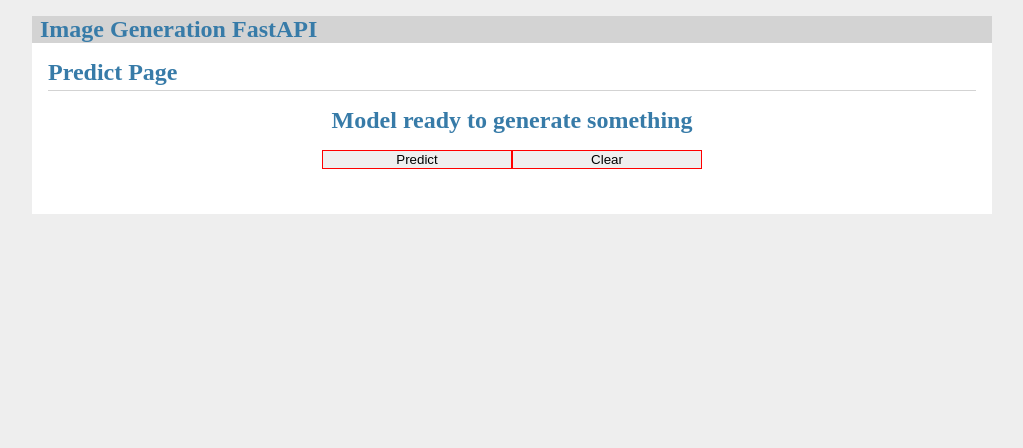
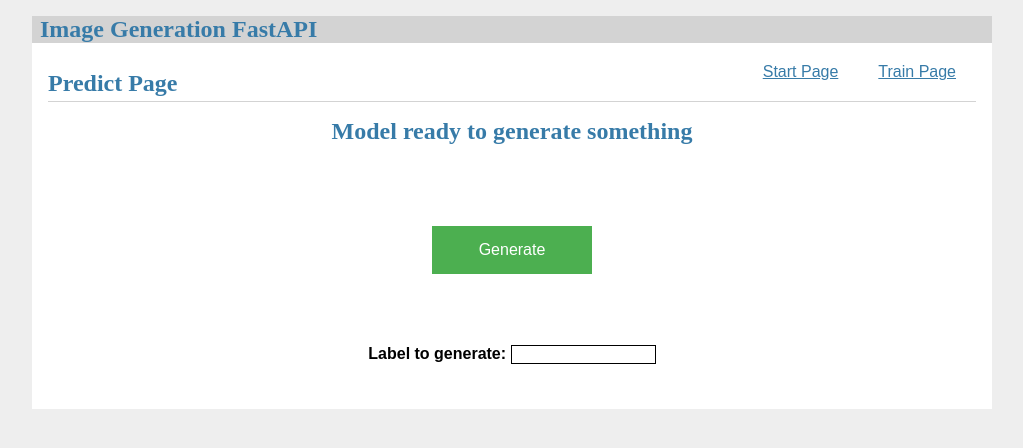
Before and after one commit to TaplierShiru/ImgGenerationFastAPI, a FastAPI app: page /predict/ in a window 1280 px wide. Shown: the top 448 px of the page, without its empty margins (128-1151 px from the left). Run offline with FastAPI, Linux system fonts and the light colour scheme; some libraries are stand-ins or nearby versions.

Commit message:
add predict/train modules, add support of tasks for this pages, add enter page, refactor code

```diff
--- a/img_gen_fastapi/app.py
+++ b/img_gen_fastapi/app.py
@@ -8,6 +8,11 @@ def create_app():
     app = FastAPI()
     from img_gen_fastapi.view import predict
     app.include_router(predict.router)
+    from img_gen_fastapi.view import train
+    app.include_router(train.router)
+    from img_gen_fastapi.view import enter
+    app.include_router(enter.router)
+
     app.mount("/static", StaticFiles(directory="static"), name="static")
     return app
 
--- a/img_gen_fastapi/celery_task_app/performed_tasks/model.py
+++ b/img_gen_fastapi/celery_task_app/performed_tasks/model.py
@@ -16,7 +16,7 @@ class WrapperModel:
     def _load_model_from_path(path):
         return None
 
-    def predict(self, data):
+    def predict(self, data, label_gen: int = 0):
         """
         Make batch prediction on list of preprocessed feature dicts.
         Returns class probabilities if 'return_options' is 'Prob', otherwise returns class membership predictions
--- a/img_gen_fastapi/celery_task_app/tasks/__init__.py
+++ b/img_gen_fastapi/celery_task_app/tasks/__init__.py
@@ -1,2 +1,3 @@
 
 from .predict import predict_single
+from .train import train_step_task
--- a/img_gen_fastapi/celery_task_app/tasks/predict.py
+++ b/img_gen_fastapi/celery_task_app/tasks/predict.py
@@ -26,7 +26,7 @@ class PredictTask(Task):
             logging.info('Loading Model...')
             module_import = importlib.import_module(self.path[0])
             model_obj = getattr(module_import, self.path[1])
-            logging.info('Type: ', model_obj)
+            logging.info('Type: {}'.format(model_obj))
             self.model = model_obj()
             logging.info('Model loaded')
         return self.run(*args, **kwargs)
@@ -37,10 +37,10 @@ class PredictTask(Task):
           base=PredictTask,
           path=('celery_task_app.performed_tasks.model', 'WrapperModel'),
           name='{}.{}'.format(__name__, 'WModel'))
-def predict_single(self, path_data: str, path_save: str = 'static/prediction/test.png'):
+def predict_single(self, path_data: str, label_gen: int, path_save: str = 'static/prediction/test.png'):
     """
     Essentially the run method of PredictTask
     """
-    pred_array = self.model.predict([path_data])
+    pred_array = self.model.predict([path_data], label_gen=label_gen)
     io.imsave(path_save, pred_array)
     return path_save
--- a/img_gen_fastapi/celery_task_app/tasks/train.py
+++ b/img_gen_fastapi/celery_task_app/tasks/train.py
@@ -1,13 +1,14 @@
-from skimage import io
-
+import json
 import importlib
 import logging
-from celery import Task
+from celery.contrib.abortable import AbortableTask
 
 from ..worker import app
 
+LOG_PATH = 'static/train/log_{}.json'
 
-class TrainTask(Task):
+
+class TrainTask(AbortableTask):
     """
     Abstraction of Celery's Task class to support training ML model.
     """
@@ -26,22 +27,34 @@ class TrainTask(Task):
             logging.info('Loading Model...')
             module_import = importlib.import_module(self.path[0])
             model_obj = getattr(module_import, self.path[1])
-            logging.info('Type: ', model_obj)
+            logging.info('Type: {}'.format(model_obj))
             self.model = model_obj()
             logging.info('Model loaded')
         return self.run(*args, **kwargs)
 
 
-# TODO: Refactor
 @app.task(ignore_result=False,
           bind=True,
           base=TrainTask,
           path=('celery_task_app.performed_tasks.train', 'WrapperTrainModel'),
-          name='{}.{}'.format(__name__, 'WModel'))
-def train_step_task(self, path_data: str, path_save: str = 'static/prediction/test.png'):
+          name='{}.{}'.format(__name__, 'WTModel'))
+def train_step_task(self, iterations: int, epoch: int):
     """
     Essentially the run method of PredictTask
     """
-    pred_array = self.model.predict([path_data])
-    io.imsave(path_save, pred_array)
-    return path_save
+    all_res = []
+    for i_e in range(epoch):
+        for i in range(iterations // 100):
+            for _ in range(100_000_000):
+                pass
+
+            if self.is_aborted():
+                # Task aborted
+                return
+            all_res += [self.model.train_step(iterations=100, prefix_iteration=100 * i, prefix_epoch=i_e)[0]]
+
+            #with open(LOG_PATH.format(i), 'w') as fp:
+            #    json.dump({"log" : data_log}, fp)
+            self.update_state(state='PROGRESS', meta={"log": all_res, 'ith': i})
+    # Task complete
+    return all_res
--- a/img_gen_fastapi/static/style.css
+++ b/img_gen_fastapi/static/style.css
@@ -133,16 +133,65 @@ input[type=submit] {
   min-width: 10em;
 }
 
-.container {
-  display: flex;
-  flex-direction: row;
-  flex-wrap: wrap;
-  width: 380px;
+div.centre {
+  display: block;
   margin-left: auto;
   margin-right: auto;
+  margin-top: 0;
+  margin-bottom: 0;
+  align-content: center;
+  text-align: center;
 }
 
-.button {
-  width: 190px;
+div.bottomwhitespace {
+  padding-bottom: 2%;
+  padding-top: 2%;
+  font-size: 0
+}
+
+.btn-group .button {
+  background-color: #4CAF50;
+  /* Green */
+  margin-top: 35pt;
+  border: none;
+  color: white;
+  padding: 15px 32px;
+  text-align: center;
+  font-size: 16px;
+  cursor: pointer;
+  display: inline-block;
+}
+
+.btn-group .button:hover {
+  background-color: #3e8e41;
+}
+
+
+.small-lbl {
+    width: 15%;
+    height: 5%;
+}
+
+input {
+  -webkit-appearance: none;
+  -moz-appearance: none;
+  appearance: none;
+  outline: none;
+  border: 1px solid black;
+}
+
+input.valid {
+  border: 1px solid green;
+}
+
+input.invalid {
   border: 1px solid red;
 }
+
+input.invalid + .error-message {
+  display: initial;
+}
+
+.error-message {
+  display: none;
+}
--- a/img_gen_fastapi/templates/predict.html
+++ b/img_gen_fastapi/templates/predict.html
@@ -1,7 +1,10 @@
 {% extends 'base.html' %}
 
 {% block header %}
+    <script src="https://ajax.googleapis.com/ajax/libs/jquery/2.1.1/jquery.min.js"></script>
     <h1>{% block title %}Predict Page{% endblock %}</h1>
+    <a href="/" style="padding: 20px">Start Page</a>
+    <a href="../train/" style="padding: 20px">Train Page</a>
 {% endblock %}
 
 {% block content %}
@@ -10,19 +13,55 @@
             <h2>Your beautiful image!!!</h2>
             <img src="{{ url_for('static', path=result_path) }}"/>
         {% elif process %}
-            <h2>Image is not ready yet</h2>
+            <h2>Generate image, please wait...</h2>
+            <meta http-equiv="refresh" content="1">
         {% else %}
             <h2>Model ready to generate something</h2>
         {% endif %}
 
         <form method="post">
-            <div class="container">
-                <input type="submit" value="Predict" class="button" name="predict">
-                {% if res_is_ready %}
-                    <a href="{{ url_for('static', path=result_path) }}" download class="button">Download File</a>
-                {% endif %}
-                <input type="submit" value="Clear" class="button" name="clear">
+            <div class="bottomwhitespace centre">
+                <div class="btn-group">
+                    {% if not process %}
+                        <input type="submit" value="Generate" class="button" name="predict">
+                    {% endif %}
+                    {% if res_is_ready %}
+                        <a href="{{ url_for('static', path=result_path) }}" download class="button">Download Image</a>
+                        <input type="submit" value="Clear" class="button" name="clear">
+                    {% endif %}
+                </div>
             </div>
+
+            {% if not process %}
+                <br><br>
+                <span>
+                    <label for="label_gen" class="small-lbl">Label to generate: </label>
+                    <input name="label_gen" id="label_gen" maxlength="2" class="small-lbl" required>
+                </span>
+            {% endif %}
         </form>
     </center>
+    <script>
+        //let l_gen = document.getElementById('label_gen');
+        //if (l_gen !== null){
+        // Block button div, if entered value is invalid
+        // Add error message element after input.
+        $('#label_gen').after('<span class="error-message"> Please enter numbers only!</span>')
+
+        $('#label_gen').on('input', function (evt) {
+          var value = evt.target.value
+
+          if (value.length === 0) {
+            evt.target.className = ''
+            return
+          }
+
+          if ($.isNumeric(value)) {
+            evt.target.className = 'valid'
+          } else {
+            evt.target.className = 'invalid'
+          }
+        })
+        //}
+    </script>
 {% endblock %}
--- a/img_gen_fastapi/view/predict.py
+++ b/img_gen_fastapi/view/predict.py
@@ -1,9 +1,7 @@
 from img_gen_fastapi.celery_task_app.tasks import predict_single
 from img_gen_fastapi.templates import templates
-from img_gen_fastapi.view.models import Task
-from fastapi import APIRouter
-from fastapi import Request, Form
-from fastapi.responses import HTMLResponse
+from fastapi import APIRouter, Request, Form, status
+from fastapi.responses import HTMLResponse, RedirectResponse
 
 from celery.result import AsyncResult
 
@@ -40,18 +38,20 @@ async def predict_page(request: Request):
     )
 
 
-@router.post('/', response_model=Task, status_code=202)
-async def churn(request: Request, predict: str = Form(None), save_res: str = Form(None), clear: str = Form(None)):
+@router.post('/', status_code=202)
+async def post_predict_page(
+        request: Request,
+        predict: str = Form(None), save_res: str = Form(None),
+        clear: str = Form(None), label_gen: int = Form(0)):
     """Create celery prediction task. Return task_id to client in order to retrieve result"""
     global CURRENT_TASK_ID
     if clear is not None:
         CURRENT_TASK_ID = None
-        return {'task_id': str(CURRENT_TASK_ID),
-                'status': f"Clear old image"}
+        return RedirectResponse(router.url_path_for('predict_page'), status_code=status.HTTP_302_FOUND)
 
     if save_res is not None:
-        pass # TODO: Give possobility to download image
+        return RedirectResponse(router.url_path_for('predict_page'), status_code=status.HTTP_302_FOUND)
 
     # Otherwise - user click `predict`
-    CURRENT_TASK_ID = predict_single.delay('test')
-    return {'task_id': str(CURRENT_TASK_ID), 'status': f"Processing predict: {predict}, save_res: {save_res}, clear: {clear}"}
+    CURRENT_TASK_ID = predict_single.delay('test', label_gen)
+    return RedirectResponse(router.url_path_for('predict_page'), status_code=status.HTTP_302_FOUND)
```
Also changed, not shown: img_gen_fastapi/celery_task_app/performed_tasks/train.py (+15 -2 lines), img_gen_fastapi/templates/enter.html (added, +15 -0 lines), img_gen_fastapi/templates/train.html (+76 -3 lines), img_gen_fastapi/view/enter.py (added, +18 -0 lines), img_gen_fastapi/view/models.py (deleted, +0 -14 lines), img_gen_fastapi/view/train.py (+65 -28 lines), img_gen_fastapi/static/prediction/test.png.
